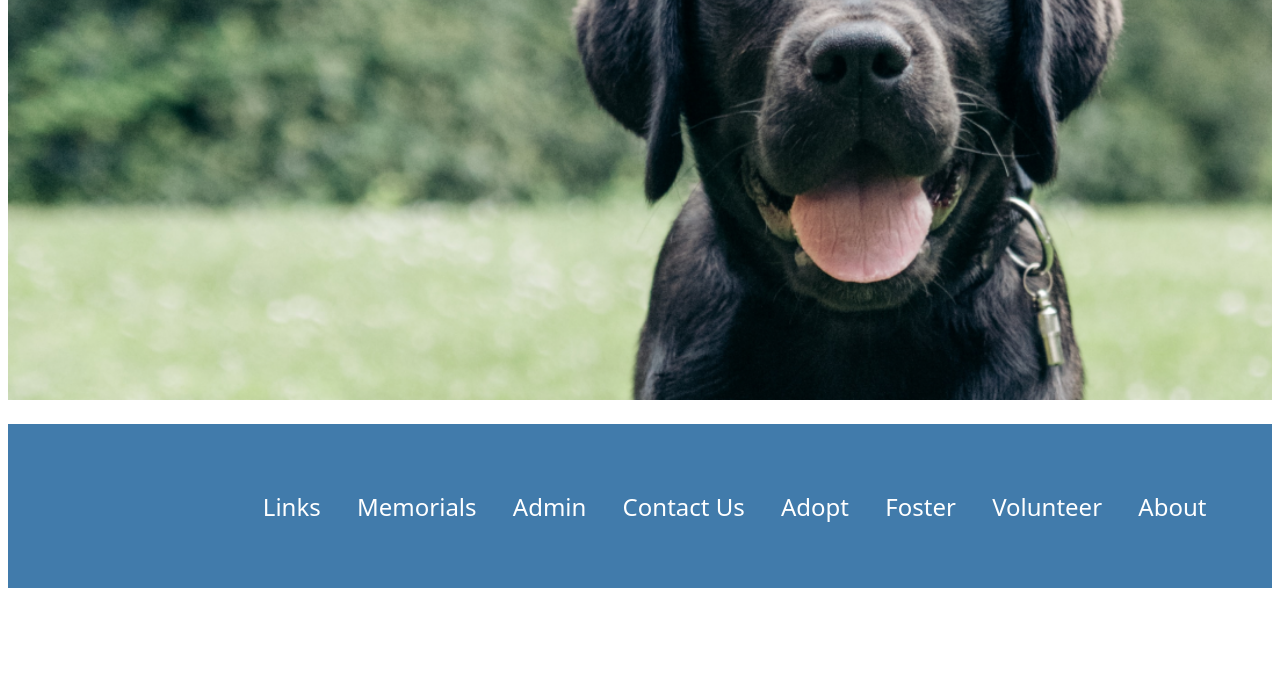
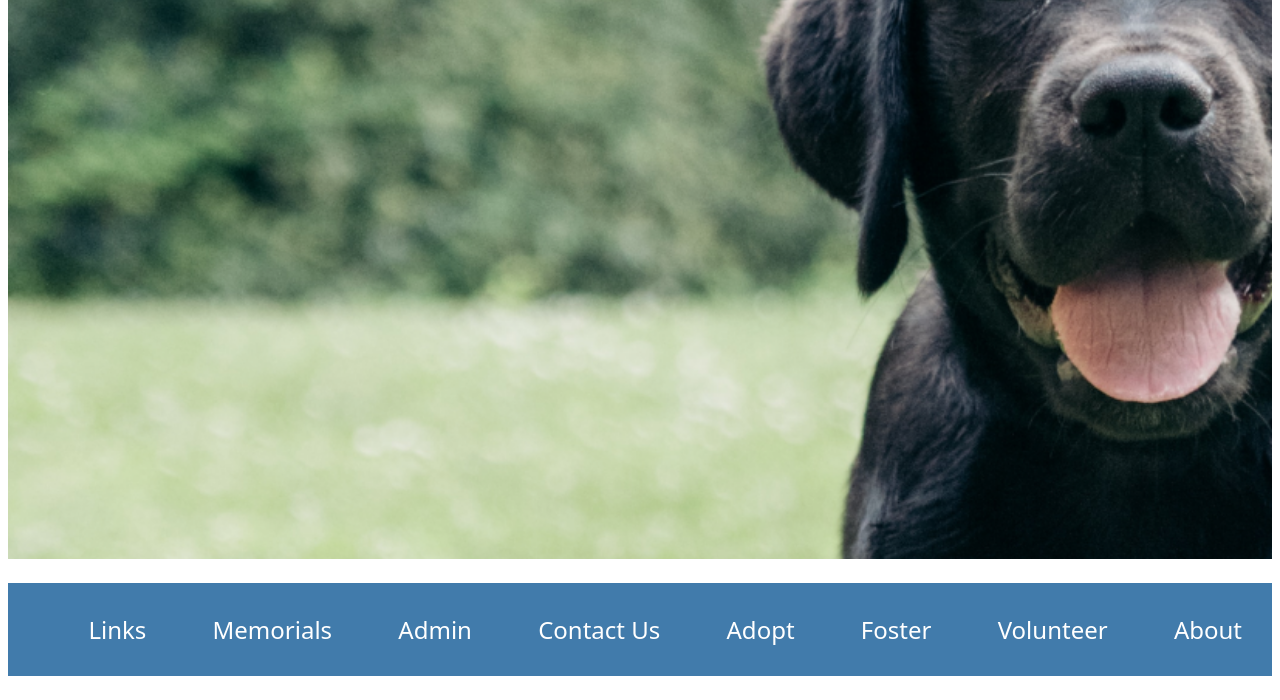
Before and after one commit to charuediger/-UX_UI_HW_17, a plain HTML site: page index.html in a window 1280 px wide. Shown: the part 668-1368 px from the top of the page. Before the commit the page ends 1280 px from the top, so only its background shows below. Drawn offline with Linux system fonts and the light colour scheme.

Commit message:
Update style.css

```diff
--- a/css/style.css
+++ b/css/style.css
@@ -1,6 +1,6 @@
 .inline-block {
     display: inline-block;
-    padding: 15px;
+    padding: 30px;
     vertical-align: top;
 }
 nav {
@@ -12,9 +12,9 @@ nav {
 }
 ul {
     text-align: right;
-    /*margin-left: auto;*/
+    margin-left: auto;
     list-style: none;
-    padding: 4%;
+    /*padding: 4%;*/
 }
 .hotlabs {
     float: right;
@@ -26,7 +26,7 @@ ul {
     background-size: cover;
     background-image: url("../images/Hero\ Image.png");
     background-repeat: no-repeat;
-    height: 600px;
+    height: 800px;
 }
 .content {
     /*float: right;*/
```
